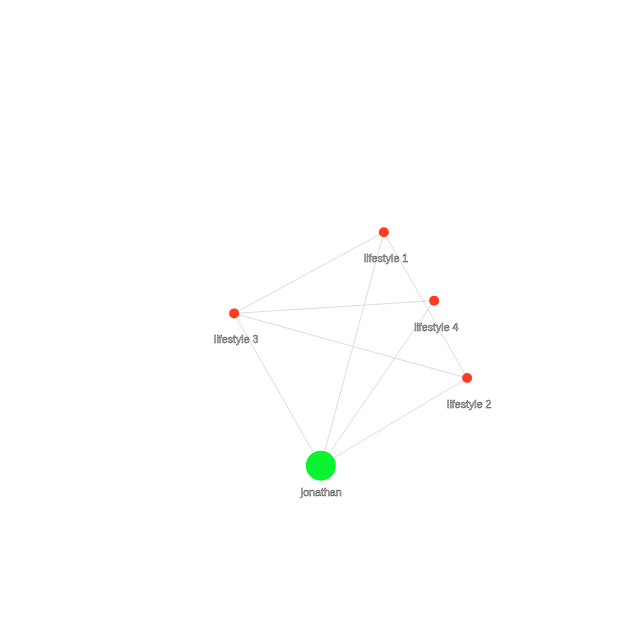
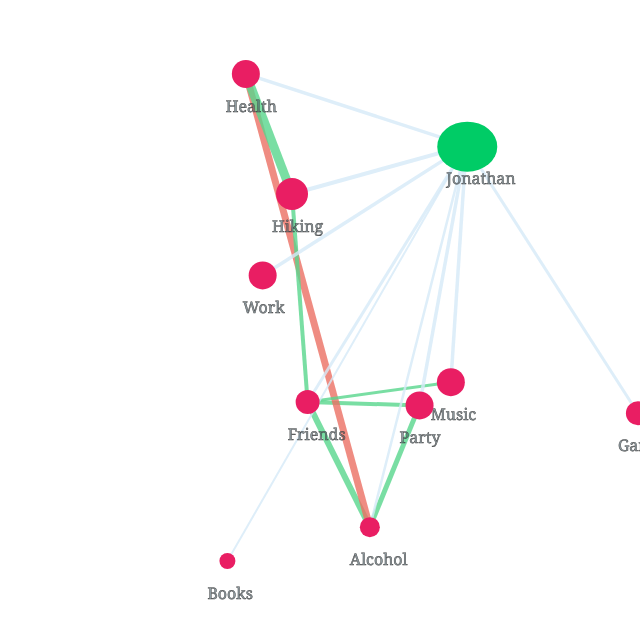
Before and after one commit to gregorykr66/lifestyle-framework-visualization, a plain HTML site: page pages/index.html in a window 1280 px wide. Shown: the part 170-808 px from the top of the page, without its empty margins (640-1280 px from the left). Drawn offline with nearby package versions, Linux system fonts and the light colour scheme.

Commit message:
Save current state

```diff
--- a/data/mock.json
+++ b/data/mock.json
@@ -1,42 +1,79 @@
 {
+  "person": {"name": "Jonathan"},
   "lifestyles": [
     {
-      "name": "lifestyle 1",
-      "intensity": 8
+      "name": "Health",
+      "intensity": 7
     },
     {
-      "name": "lifestyle 2",
-      "intensity": 3
+      "name": "Friends",
+      "intensity": 6
     },
     {
-      "name": "lifestyle 3",
-      "intensity": 3
+      "name": "Music",
+      "intensity": 7
     },
     {
-      "name": "lifestyle 4",
-      "intensity": 3
+      "name": "Alcohol",
+      "intensity": 5
+    },
+    {
+      "name": "Work",
+      "intensity": 7
+    },
+    {
+      "name": "Games",
+      "intensity": 6
+    },
+    {
+      "name": "Books",
+      "intensity": 4
+    },
+    {
+      "name": "Party",
+      "intensity": 7
+    }
+    ,
+    {
+      "name": "Hiking",
+      "intensity": 8
     }
   ],
   "links": [
     {
-      "source": "lifestyle 1",
-      "target": "lifestyle 2",
-      "value": 1
+      "source": "Friends",
+      "target": "Party",
+      "value": 4
+    },
+        {
+      "source": "Friends",
+      "target": "Alcohol",
+      "value": 6
     },
     {
-      "source": "lifestyle 2",
-      "target": "lifestyle 3",
-      "value": -3
+      "source": "Party",
+      "target": "Alcohol",
+      "value": 5
     },
     {
-      "source": "lifestyle 3",
-      "target": "lifestyle 4",
-      "value": -2
+      "source": "Health",
+      "target": "Alcohol",
+      "value": -7
     },
     {
-      "source": "lifestyle 3",
-      "target": "lifestyle 1",
-      "value": 1
+      "source": "Music",
+      "target": "Friends",
+      "value": 3
+    },
+    {
+      "source": "Hiking",
+      "target": "Health",
+      "value": 9
+    },
+    {
+      "source": "Hiking",
+      "target": "Friends",
+      "value": 4
     }
   ]
 }
--- a/pages/index.html
+++ b/pages/index.html
@@ -15,35 +15,45 @@
             .attr("height", height);
         var g = svg.append("g");
         var links = []
-        var personality = {name: "jonathan"}
         //Load data
-        d3.json("https://raw.githubusercontent.com/gregorykr66/lifestyle-framework-visualization/master/data/mock.json").then(function(data) {
-        //d3.json("mock4.json").then(function(data) {
+        //d3.json("https://raw.githubusercontent.com/gregorykr66/lifestyle-framework-visualization/master/data/mock.json").then(function(data) {
+        d3.json("../data/mock.json").then(function(data) {
             links = data["links"]
             nodes = data["lifestyles"]
+            person = data["person"]
+
+            // set up the forces
+            var link = d3.forceLink(links)
+            .id(function(d) { return d.name;} )
+            .iterations(3)
+            .distance(function(d) {
+                if (d.source.name == person.name) {
+                    ratio = 10 - d.target.intensity
+                    dist = ratio * 80;
+                } else {
+                    if (d.value > 0) {
+                        ratio = 10 - d.value
+                        dist = 20 * ratio
+                    } else {
+                        ratio = Math.abs(d.value)
+                        dist = 80 * ratio
+                    }
+                }
+                return dist;
+            })
+            .strength(1);
 
             nodes.forEach(function(node) {
-                newLink = {
-                    "source": personality.name,
+                personLink = {
+                    "source": person.name,
                     "target": node.name
                 };
-                links.push(newLink);
+                links.push(personLink);
             });
 
-            nodes.push(personality)
+            nodes.push(person)
             // create simulation
             var simulation = d3.forceSimulation().nodes(nodes);
-
-            // set up the forces
-            var link = d3.forceLink(links).id(function(d) {
-                return d.name;
-            }).iterations(3).distance(200).strength(1);
-
-           // d3.forceLink(links).id(function(d) {
-             //   if(d.name == "jonathan"){
-               //     return d.name;
-               // }
-            //}).distance(10).strength(1);
 
 
             var charge = d3.forceManyBody().strength(-400);
@@ -67,8 +77,27 @@
                 .data(links)
                 .enter()
                 .append("line")
-                .attr("stroke-width", 1)
-                .attr("stroke", "#ddd");
+                .attr("stroke-width", function(d) {
+                    if (d.source.name == person.name) {
+                        size = d.target.intensity / 2;
+                    } else {
+                        size = Math.abs(d.value)
+                    }
+                    return size;
+                })
+                .attr("stroke", function(d) {
+                    if (d.source.name == person.name) {
+                        color = "#D6EAF8";
+                    } else {
+                        if(d.value > 0){
+                            color = "#58D68D"
+                        }else{
+                            color = "#EC7063"
+                        }
+                    }
+                    return color;
+                })
+                .style("opacity", 0.8);
 
             //group the nodes together for easier ticking
             var node = g.selectAll("g")
@@ -85,27 +114,30 @@
             // add the node circle with the specific colors and radius
             node
                 .append("circle")
-                .attr("r", 5)
-                .attr("fill", "#FC3D21");
+                .attr("r", function(d) { return d.intensity*2; })
+                .attr("fill", "#E91E63");
 
-            // add specific formatting for 'Personality' node
-            var personalityNode = d3.select("#jonathan");
-            console.log(personalityNode);
+            // add specific formatting for 'person' node
+            var personNode = d3.select(`#${person.name}`);
+            console.log(personNode);
 
-              personalityNode
-                .append("circle")
-                .attr("r", 15)
-                .attr("fill", "#0af230")
+              personNode
+                .append("ellipse")
+                .attr("cx", 1)
+                .attr("cy", 1)
+                .attr("rx", 30)
+                .attr("ry", 25)
+                .attr("fill", "#00CC66")
                 ;
 
             // add the name label
             node
                 .append("text")
-                .attr("font-family", "Arial")
-                .attr("font-size", "8pt")
+                .attr("font-family", "Cambria")
+                .attr("font-size", "12pt")
                 .attr("dx", "-20")
-                .attr("dy", "30")
-                .attr("style", "fill:white;fill-opacity:1;stroke:#444444;stroke-width:.5px;stroke-linecap:butt;stroke-linejoin:miter;stroke-opacity:1;")
+                .attr("dy", "38")
+                .attr("style", "fill:#455A64;fill-opacity:0.6;stroke:#444444;stroke-width:.5px;stroke-linecap:butt;stroke-linejoin:miter;stroke-opacity:1;")
                 .text(function(d) {
                     return d.name;
                 });
```
Also changed, not shown: 1 other file.
